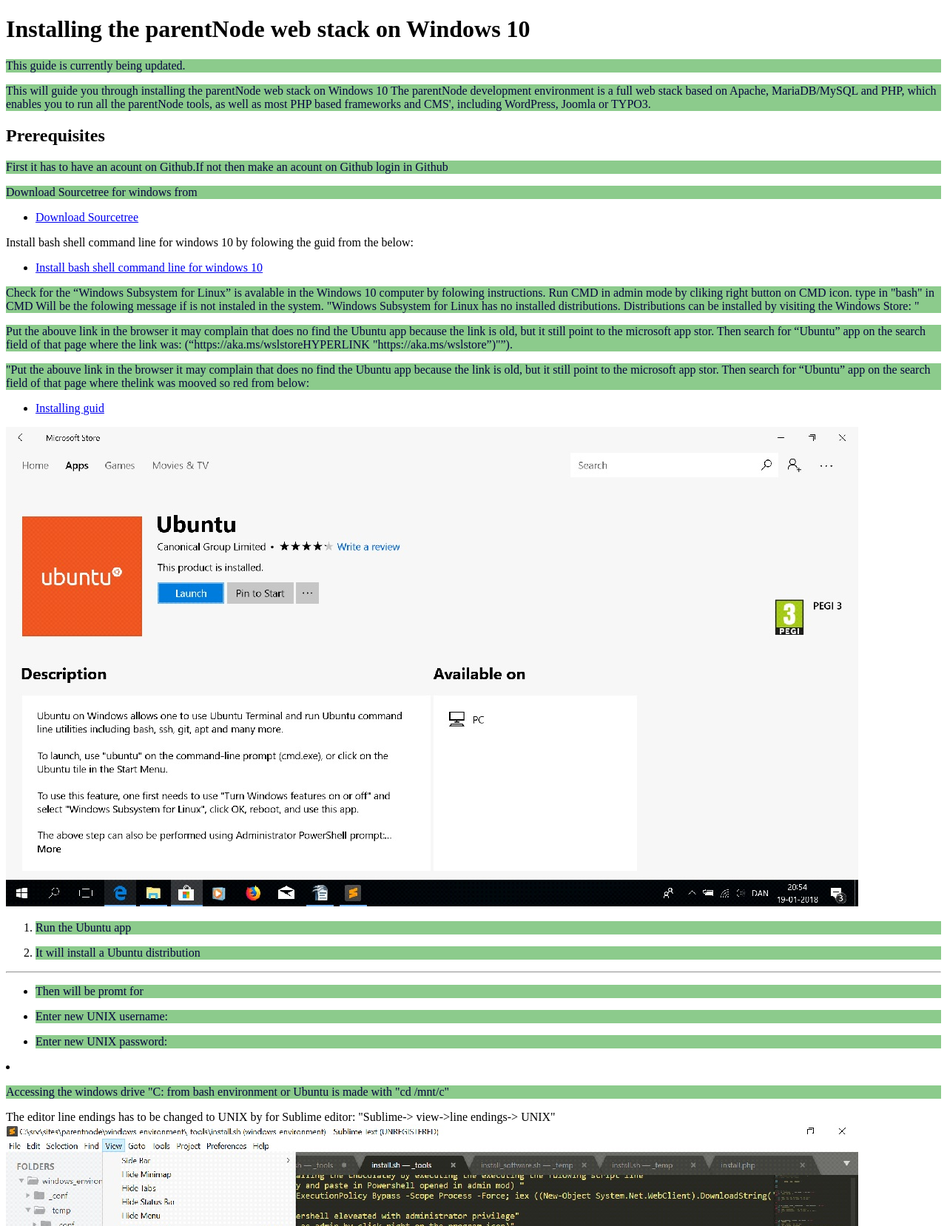
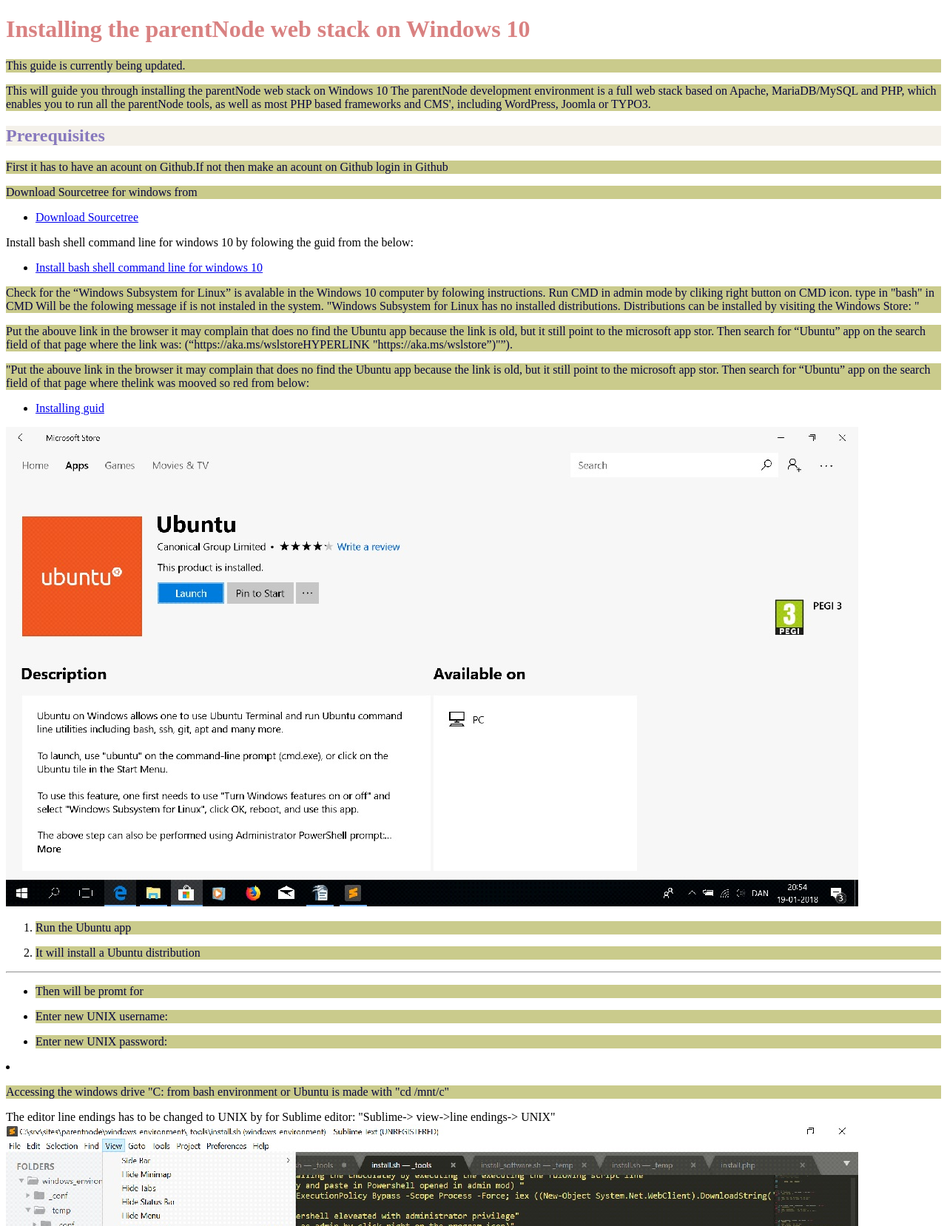
Before and after one commit to parentnode/hwd, a PHP site: page /octavian.php in a window 1280 px wide. Shown: the top 1657 px of the page at 74% size. Run offline with PHP 8.4, Linux system fonts and the light colour scheme.

Commit message:
css_colors
kjhg

```diff
--- a/src/www/octavian_files/guid1.css
+++ b/src/www/octavian_files/guid1.css
@@ -1,4 +1,12 @@
 p{
 color:rgba(2, 1, 61, 0.979);
-background-color:rgba(16, 146, 16, 0.479);
+background-color:rgba(144, 146, 16, 0.479);
 }
+h1{
+color:rgba(180, 5, 5, 0.507);
+background-color:rgba(255, 255, 255, 0.514);
+}
+h2{
+	color:rgba(30, 4, 146, 0.507);
+	background-color:rgba(233, 227, 214, 0.514);
+	}
```
